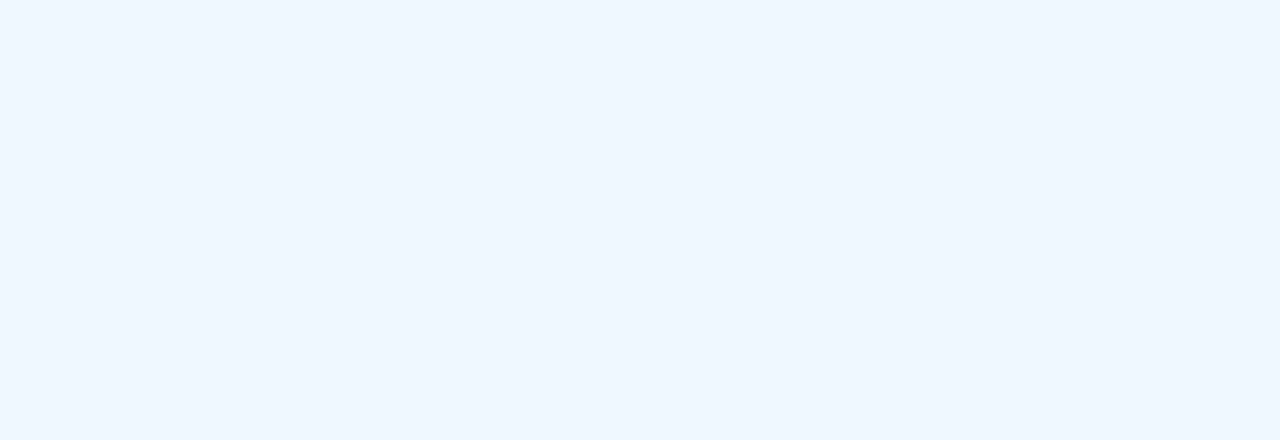
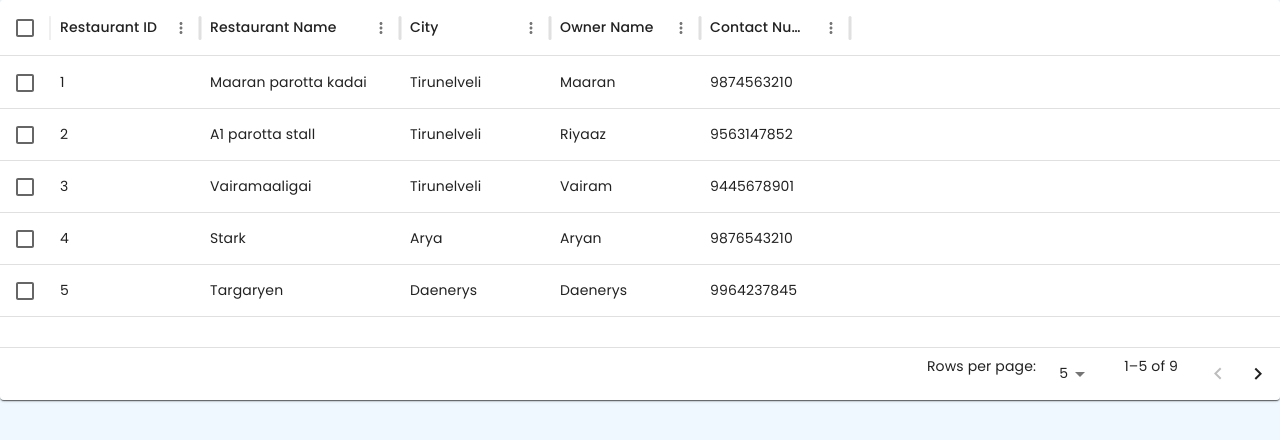
Before and after one commit to I-am-Venkat/Food_Ordering, a React (Create React App) app in the folder front-end/: page /Dashboard/ManageRestaurants in a window 1280 px wide. Before the commit this address had no page. Shown: the top 440 px of the page. Built offline with nearby package versions, Linux system fonts and the light colour scheme.

Commit message:
manageRestaurants

```diff
--- a/front-end/package.json
+++ b/front-end/package.json
@@ -7,6 +7,7 @@
     "@emotion/styled": "^11.14.0",
     "@mui/icons-material": "^6.4.5",
     "@mui/material": "^6.4.5",
+    "@mui/x-data-grid": "^7.28.0",
     "bootstrap": "^5.3.3",
     "cra-template": "1.2.0",
     "react": "^19.0.0",
--- a/front-end/src/App.js
+++ b/front-end/src/App.js
@@ -6,6 +6,7 @@ import Register from './component/Register';
 import Login from './component/Login';
 import Home from './component/Home';
 import AdminDashboard from './component/Dashboard/AdminDashboard';
+import ManageRestaurants from "./component/Dashboard/ManageRestaurants";
 function App() {
   return (
     <Router>
@@ -14,6 +15,7 @@ function App() {
         <Route path="/" element={<Register/>}/>
         <Route path="/Home" element={<Home/>}/>
         <Route path="/Dashboard/AdminDashboard" element={<AdminDashboard/>}/>
+        <Route path="/Dashboard/ManageRestaurants" element={<ManageRestaurants/>}/>
       </Routes>
     </Router>
   );
--- /dev/null
+++ b/front-end/src/component/Dashboard/ManageRestaurants.jsx
@@ -0,0 +1,54 @@
+import * as React from 'react';
+import { DataGrid } from '@mui/x-data-grid';
+import Paper from '@mui/material/Paper';
+import Box from '@mui/material/Paper';
+
+const columns = [
+  { field: 'id', headerName: 'Restaurant ID', width: 150 },
+  { field: 'RestaurantName', headerName: 'Restaurant Name', width: 200 },
+  { field: 'City', headerName: 'City', width: 150 },
+  {
+    field: 'OwnerName',
+    headerName: 'Owner Name',
+    width: 150,
+  },
+  {
+    field: 'ContactNumber',
+    headerName: 'Contact Number',
+    type:'mobilenumber',
+    width: 150,
+  },
+];
+
+const rows=[
+  { id: 1, RestaurantName: 'Maaran parotta kadai', City: 'Tirunelveli', OwnerName: 'Maaran', ContactNumber: 9874563210 },
+  { id: 2, RestaurantName: 'A1 parotta stall', City: 'Tirunelveli', OwnerName: 'Riyaaz', ContactNumber: 9563147852 },
+  { id: 3, RestaurantName: 'Vairamaaligai', City: 'Tirunelveli', OwnerName: 'Vairam', ContactNumber: 9445678901 },
+  { id: 4, RestaurantName: 'Stark', City: 'Arya', OwnerName: 'Aryan', ContactNumber: 9876543210 },
+  { id: 5, RestaurantName: 'Targaryen', City: 'Daenerys', OwnerName: 'Daenerys', ContactNumber: 9964237845 },
+  { id: 6, RestaurantName: 'Melisandre', City: 'King’s Landing', OwnerName: 'Melisandre', ContactNumber: 9856321470 },
+  { id: 7, RestaurantName: 'Clifford', City: 'Ferrara', OwnerName: 'Clifford', ContactNumber: 9345678901 },
+  { id: 8, RestaurantName: 'Frances', City: 'Rossini', OwnerName: 'Francesca', ContactNumber: 9012345678 },
+  { id: 9, RestaurantName: 'Roxie', City: 'Harvey', OwnerName: 'Roxanne', ContactNumber: 9123456789 }
+];
+
+
+const paginationModel = { page: 0, pageSize: 5 };
+
+export default function DataTable() {
+  return (
+    <Box>
+    <Paper sx={{ height: 400, width: '100%' }}>
+      <DataGrid
+
+        rows={rows}
+        columns={columns}
+        initialState={{ pagination: { paginationModel } }}
+        pageSizeOptions={[5, 10]}
+        checkboxSelection
+        sx={{ border: 0 }}
+      />
+    </Paper>
+    </Box>
+  );
+}
--- a/front-end/src/component/Dashboard/Sidebar.jsx
+++ b/front-end/src/component/Dashboard/Sidebar.jsx
@@ -4,6 +4,7 @@ import DashboardIcon from "@mui/icons-material/Dashboard";
 import PeopleIcon from "@mui/icons-material/People";
 import SettingsIcon from "@mui/icons-material/Settings";
 import { NavLink } from "react-router-dom";
+import Link from "@mui/material";
 // import AssignmentIndIcon from "@mui/icons-material/AssignmentInd";
 import RestaurantIcon from '@mui/icons-material/Restaurant';
 
@@ -65,7 +66,7 @@ const Sidebar = ({ isOpen }) => {
         <ListItem
           button
           component={NavLink}
-          to="/restaurants"
+          to="/Dashboard/ManageRestaurants"
           sx={{
             color: "#D9D9D9",
             "&:hover": { backgroundColor: "#424242" },
@@ -74,8 +75,8 @@ const Sidebar = ({ isOpen }) => {
           }}
         >
           <ListItemIcon sx={{ color: "#D9D9D9" }}><RestaurantIcon /></ListItemIcon>
-          <ListItemText primary="Manage Restaurants" sx={{ transition: "font-weight 0.3s ease" }} />
-        </ListItem>
+         <ListItemText primary="Manage Restaurants" sx={{ transition: "font-weight 0.3s ease" }} />
+          </ListItem>
 
         <Divider sx={{ backgroundColor: "#D9D9D9" }} />
 
```
Also changed, not shown: 1 other file (tests, documents, lock files or other folders).
